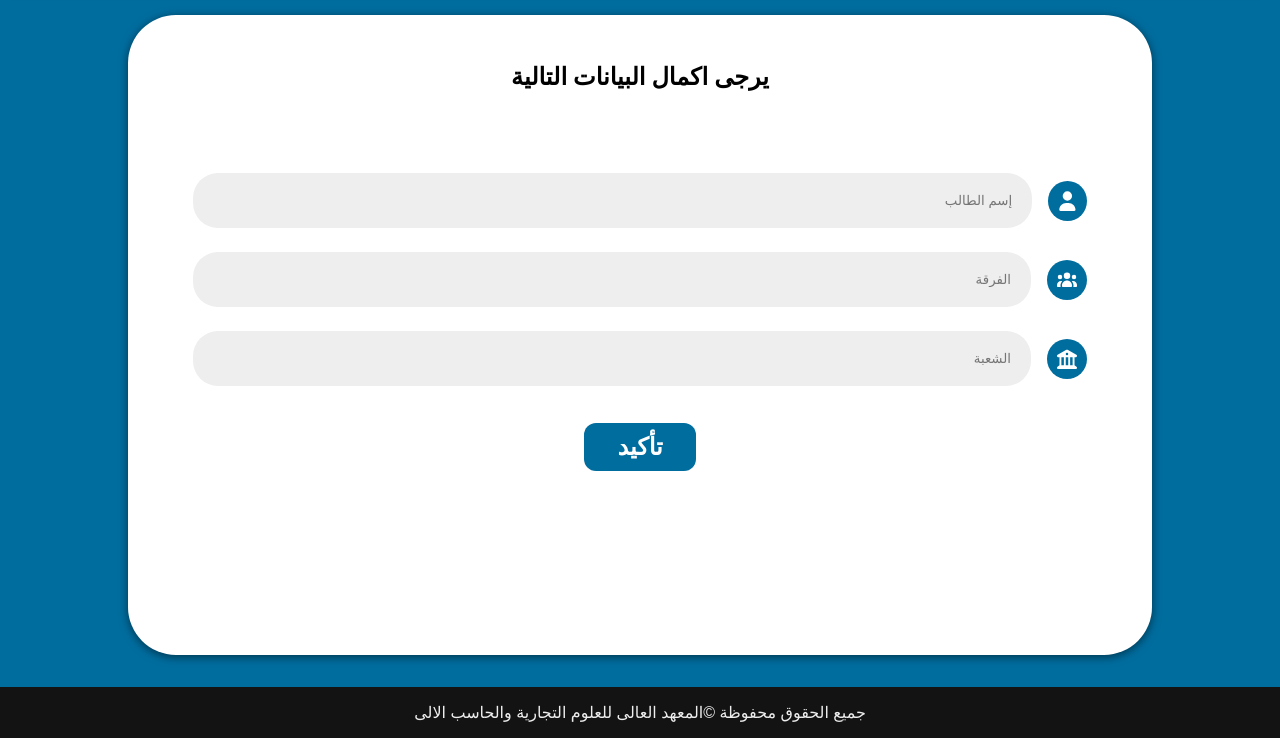
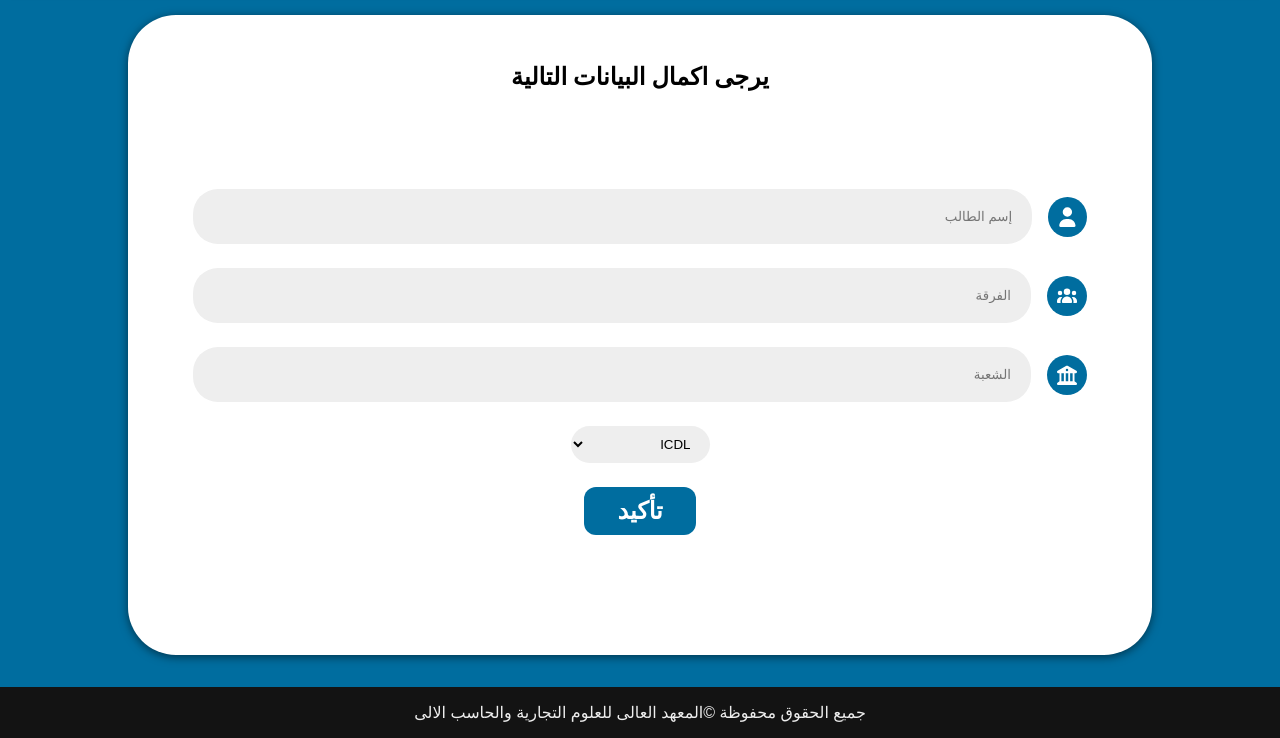
Before and after one commit to AbdoFathy11/ICDL-Quiz, a plain HTML site: page Form.html in a window 1280 px wide. Shown: the part 95-833 px from the top of the page. Drawn offline with Linux system fonts and the light colour scheme.

Commit message:
Modified Some Files

```diff
--- a/Form.html
+++ b/Form.html
@@ -53,6 +53,10 @@
                         <input type="text" placeholder="الشعبة" id="branch">
                     </div>
                 </div>
+                <select class="option" id="select">
+                    <option value="0">ICDL</option>
+                    <option value="1">المحاسبة المالية</option>
+                </select>
                 <button type="submit">تأكيد</button>
             </form>
         </div>
--- a/src/form.css
+++ b/src/form.css
@@ -227,7 +227,7 @@ button:hover {
 
 
 .form form {
-    margin-top: 2rem;
+    margin-top: 3rem;
     display: flex;
     flex-direction: column;
     justify-content: space-around;
@@ -257,6 +257,17 @@ button:hover {
     background-color: var(--main-color);
     border: none;
 }
+
+.form .container .option {
+    padding: 10px 15px;
+    border-radius: 25px;
+    margin: auto;
+    background-color: var(--main-color);
+    border: none;
+
+}
+
+.form .container .option option {}
 
 .form .container .form-item input:focus {
     background-color: white;
```
